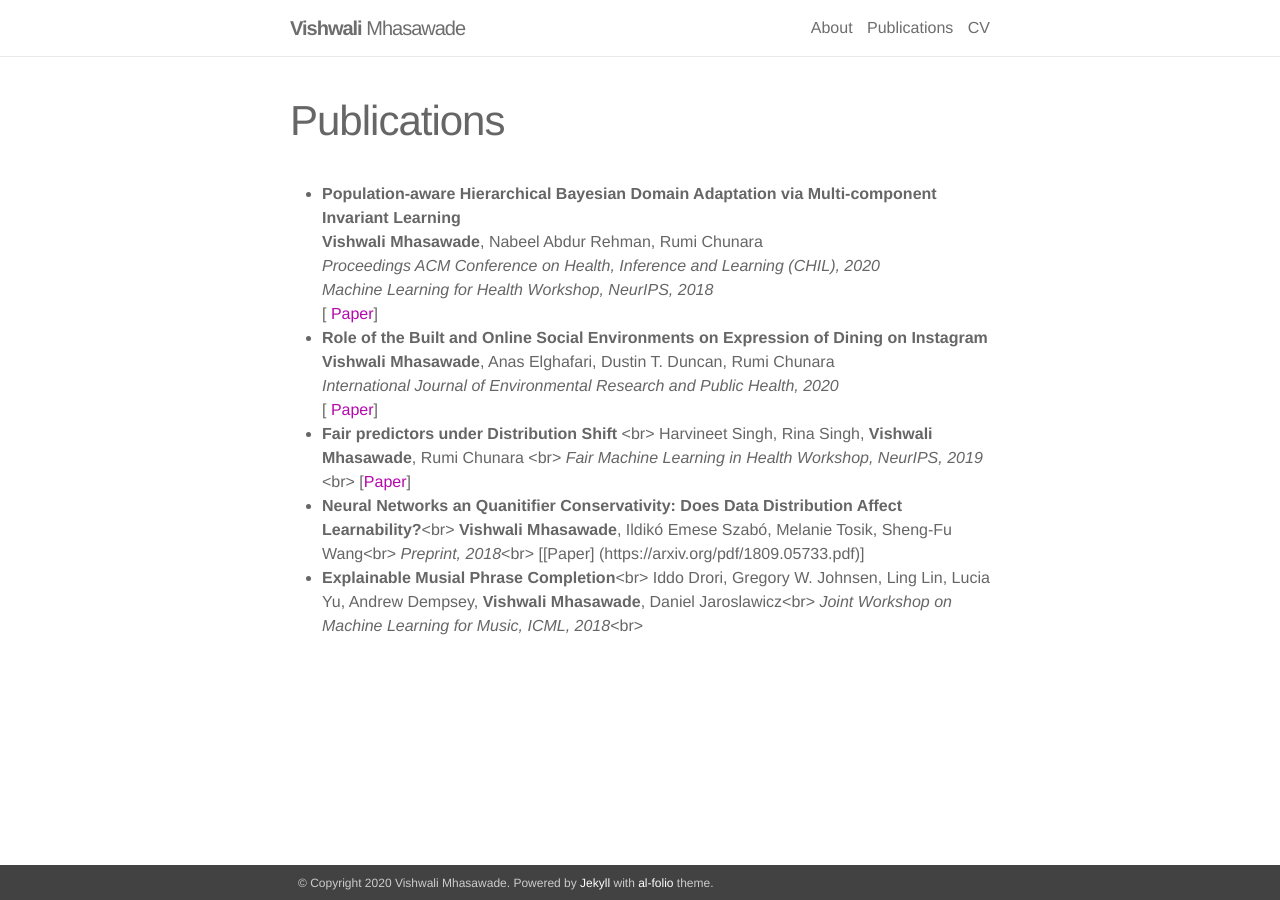
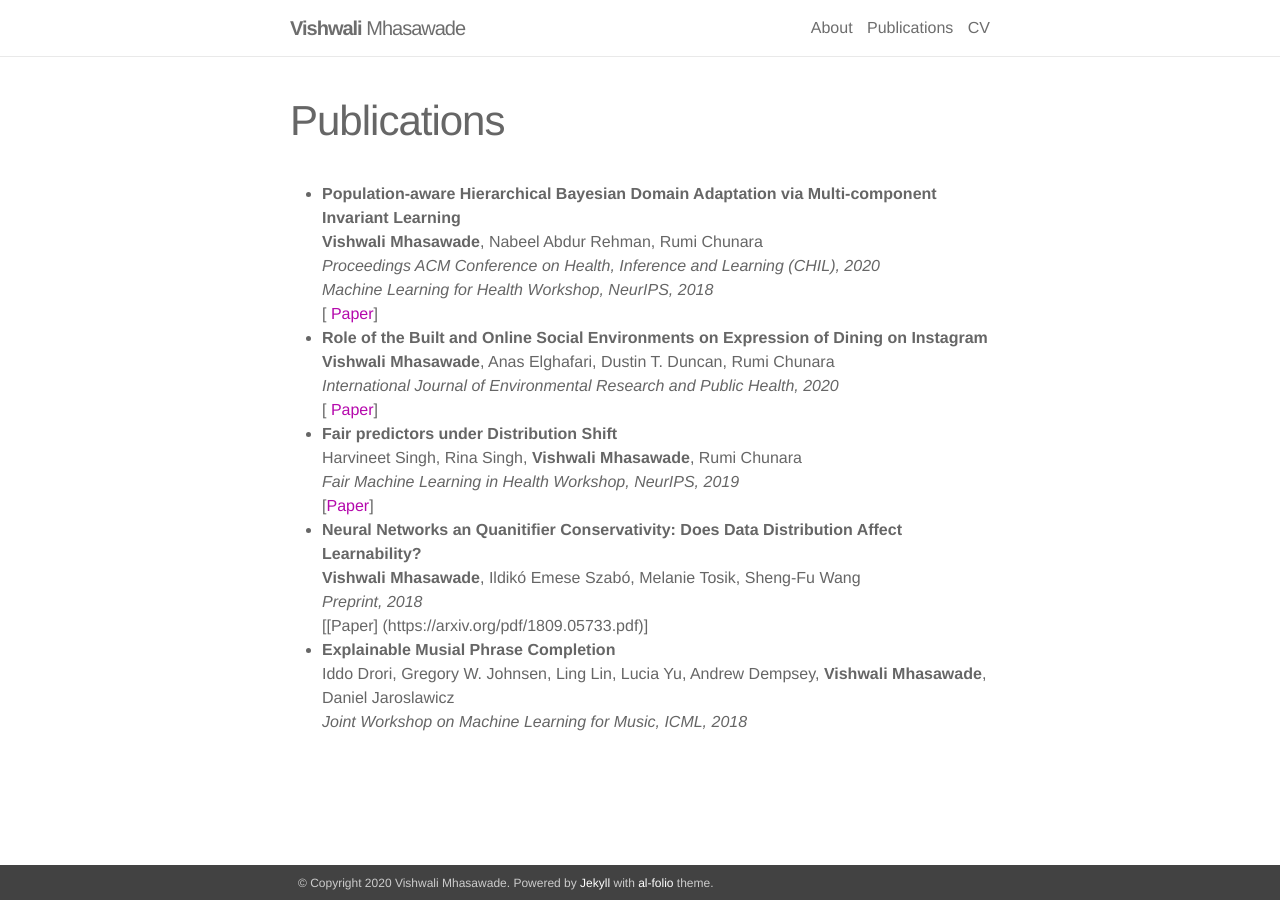
Before and after one commit to vishwali/vishwali.github.io, a Jekyll site: the page built from _pages/publications.md, in a window 1280 px wide. Built offline with Jekyll 4.4.1, drawn with Linux system fonts in a browser that asks for light colours; nearby versions of some CDN libraries.

Commit message:
fixed bib

```diff
--- a/_pages/publications.md
+++ b/_pages/publications.md
@@ -14,17 +14,17 @@ title: Publications
 **Vishwali Mhasawade**, Anas Elghafari, Dustin T. Duncan, Rumi Chunara <br/>
 *International Journal of Environmental Research and Public Health, 2020* <br/>
 [ [Paper](https://www.mdpi.com/1660-4601/17/3/735)]
-+ **Fair predictors under Distribution Shift** <br\>
-Harvineet Singh, Rina Singh, **Vishwali Mhasawade**, Rumi Chunara <br\>
-*Fair Machine Learning in Health Workshop, NeurIPS, 2019* <br\>
++ **Fair predictors under Distribution Shift** <br/>
+Harvineet Singh, Rina Singh, **Vishwali Mhasawade**, Rumi Chunara <br/>
+*Fair Machine Learning in Health Workshop, NeurIPS, 2019* <br/>
 [[Paper](https://arxiv.org/pdf/1911.00677.pdf)]
-+ **Neural Networks an Quanitifier Conservativity: Does Data Distribution Affect Learnability?**<br\>
-**Vishwali Mhasawade**, Ildikó Emese Szabó, Melanie Tosik, Sheng-Fu Wang<br\>
-*Preprint, 2018*<br\>
++ **Neural Networks an Quanitifier Conservativity: Does Data Distribution Affect Learnability?**<br/>
+**Vishwali Mhasawade**, Ildikó Emese Szabó, Melanie Tosik, Sheng-Fu Wang<br/>
+*Preprint, 2018*<br/>
 [[Paper] (https://arxiv.org/pdf/1809.05733.pdf)]
-+ **Explainable Musial Phrase Completion**<br\>
-Iddo Drori, Gregory W. Johnsen, Ling Lin, Lucia Yu, Andrew Dempsey, **Vishwali Mhasawade**, Daniel Jaroslawicz<br\>
-*Joint Workshop on Machine Learning for Music, ICML, 2018*<br\>
++ **Explainable Musial Phrase Completion**<br/>
+Iddo Drori, Gregory W. Johnsen, Ling Lin, Lucia Yu, Andrew Dempsey, **Vishwali Mhasawade**, Daniel Jaroslawicz<br/>
+*Joint Workshop on Machine Learning for Music, ICML, 2018*<br/>
 
 
 
```
